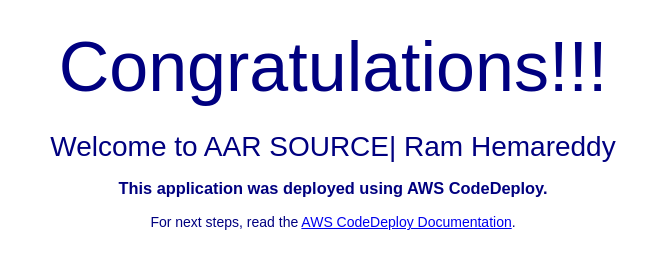
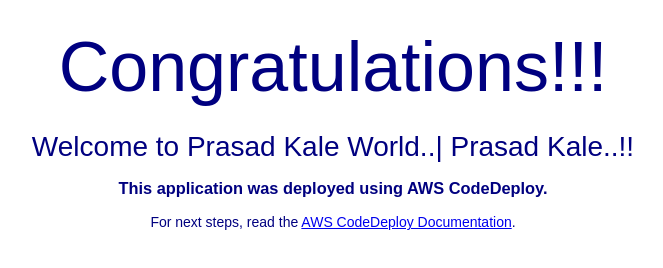
Before and after one commit to Prasadk1618/aws_cicd_pipline_codedeploy, a plain HTML site: page index.html in a window 1280 px wide. Shown: the part 220-488 px from the top of the page, without its empty margins (307-970 px from the left). Drawn offline with Linux system fonts and the light colour scheme.

Commit message:
Some Changes..!!⚙️

```diff
--- a/index.html
+++ b/index.html
@@ -2,7 +2,7 @@
 <html>
 <head>
   <meta charset="utf-8">
-  <title>AAR DEMO | AWS CLOUD DEPLOYMENT</title>
+  <title> | AWS CLOUD DEPLOYMENT</title>
   <style>
     body {
       color: #000080;
@@ -28,7 +28,7 @@
   <div align="center">
     <img src="https://s3.ap-south-1.amazonaws.com/www.basava.com/aar_logo_final.png" style="max-width: 20%;">
     <h1>Congratulations!!! </h1>
-      <h2>Welcome to AAR SOURCE| Ram Hemareddy</h2>
+      <h2>Welcome to Prasad Kale World..| Prasad Kale..!!</h2>
     <h3>This application was deployed using AWS CodeDeploy.</h3>
     <p>For next steps, read the <a href="http://aws.amazon.com/documentation/codedeploy">AWS CodeDeploy Documentation</a>.</p>
   </div>
```
